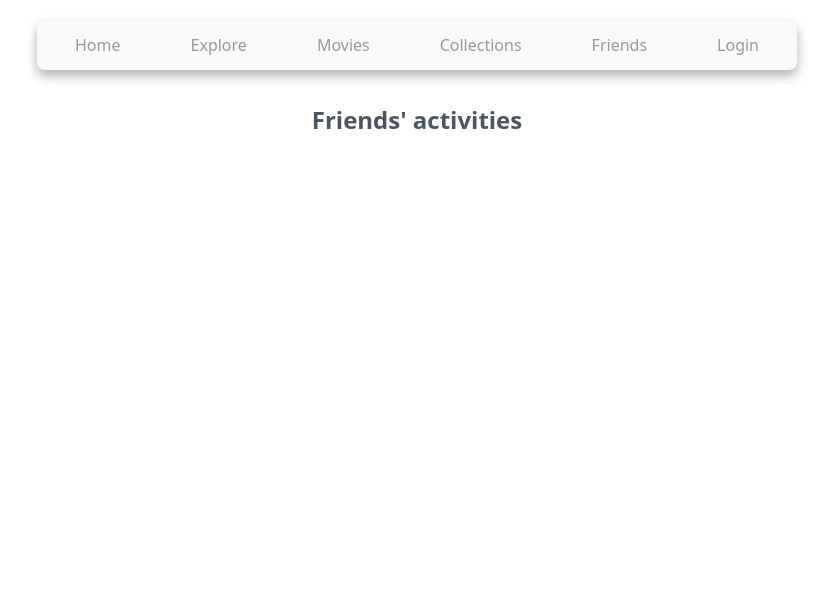
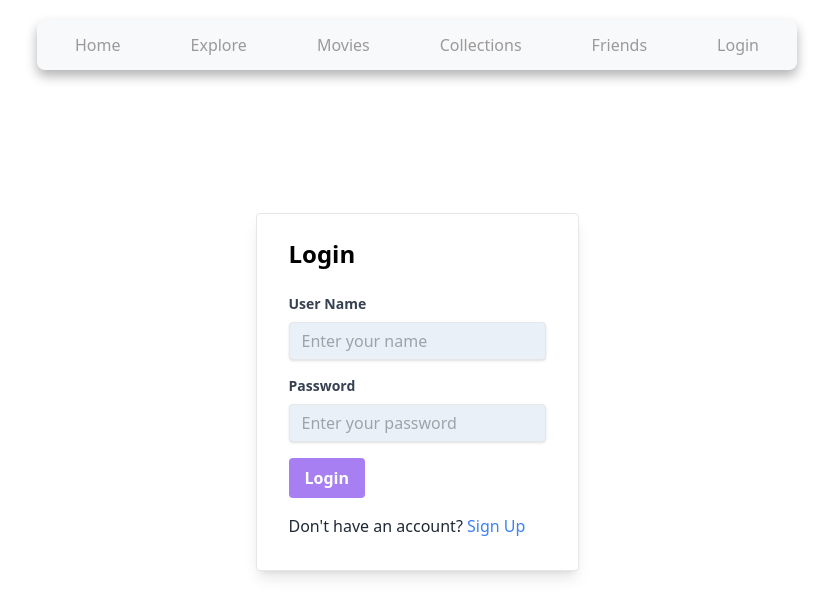
Before and after one commit to cse364-unist/moviegram, a React (Vite) app in the folder frontend/: page / in a window 1280 px wide. Shown: the top 616 px of the page, without its empty margins (223-1056 px from the left). Built offline with nearby package versions, Linux system fonts and the light colour scheme.

Commit message:
Update App.tsx

```diff
--- a/frontend/src/App.tsx
+++ b/frontend/src/App.tsx
@@ -30,7 +30,8 @@ function App() {
       <Header authenticated={authenticated} setAuthenticated={setAuthenticated}/>
       <div className='flex justify-center bg-white'>
         <Routes>
-          <Route path='/*' element={<HomePage />} />
+          <Route path='/*' element={<LoginPage setAuthenticated={setAuthenticated} />} />
+          <Route path='/home' element={<HomePage />} />
           <Route path="/explore" element={<ExplorePage />} />
           <Route path="/collections" element={<CollectionsPage />} />
           <Route path="/login" element={<LoginPage setAuthenticated={setAuthenticated}/>} />
```
